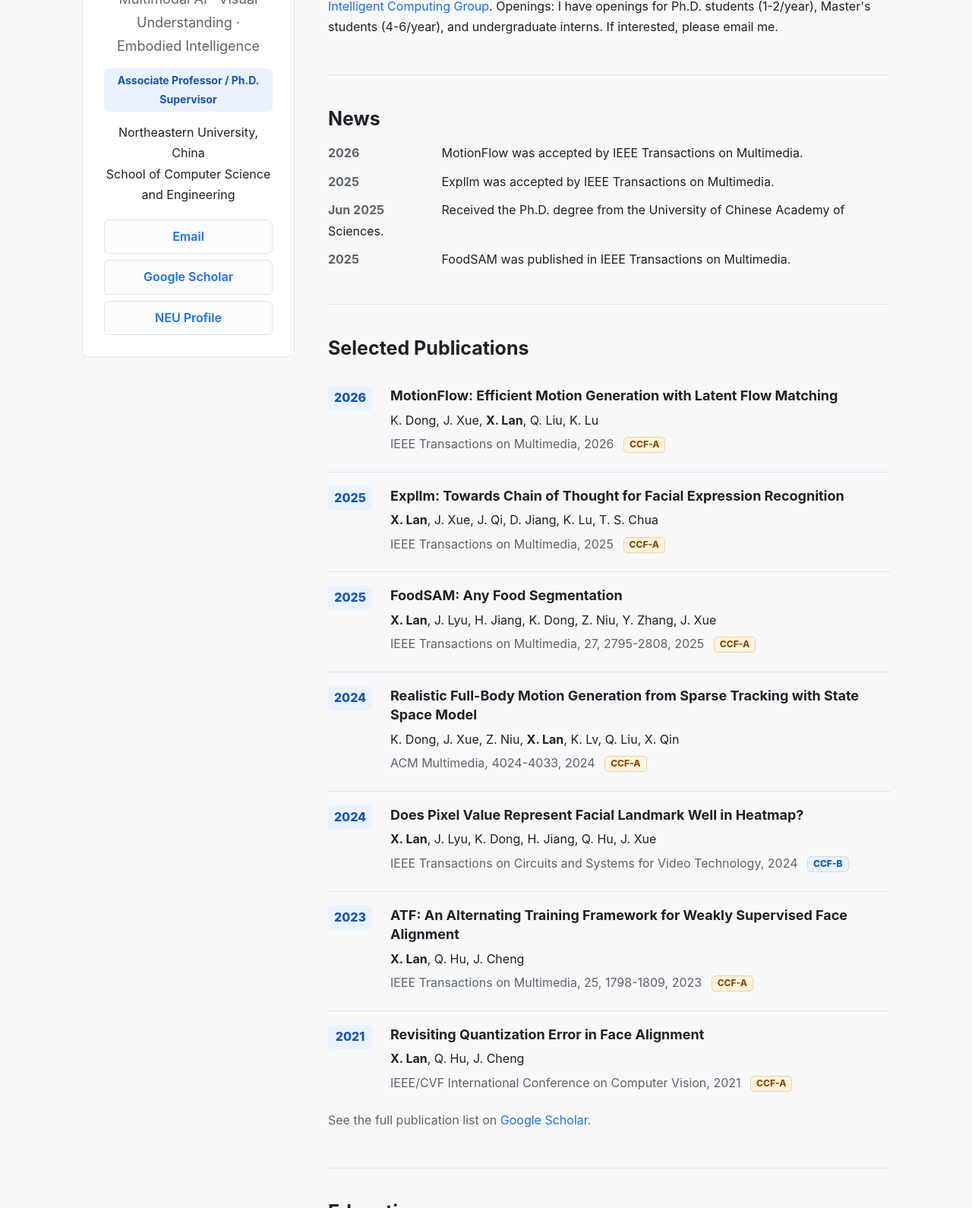
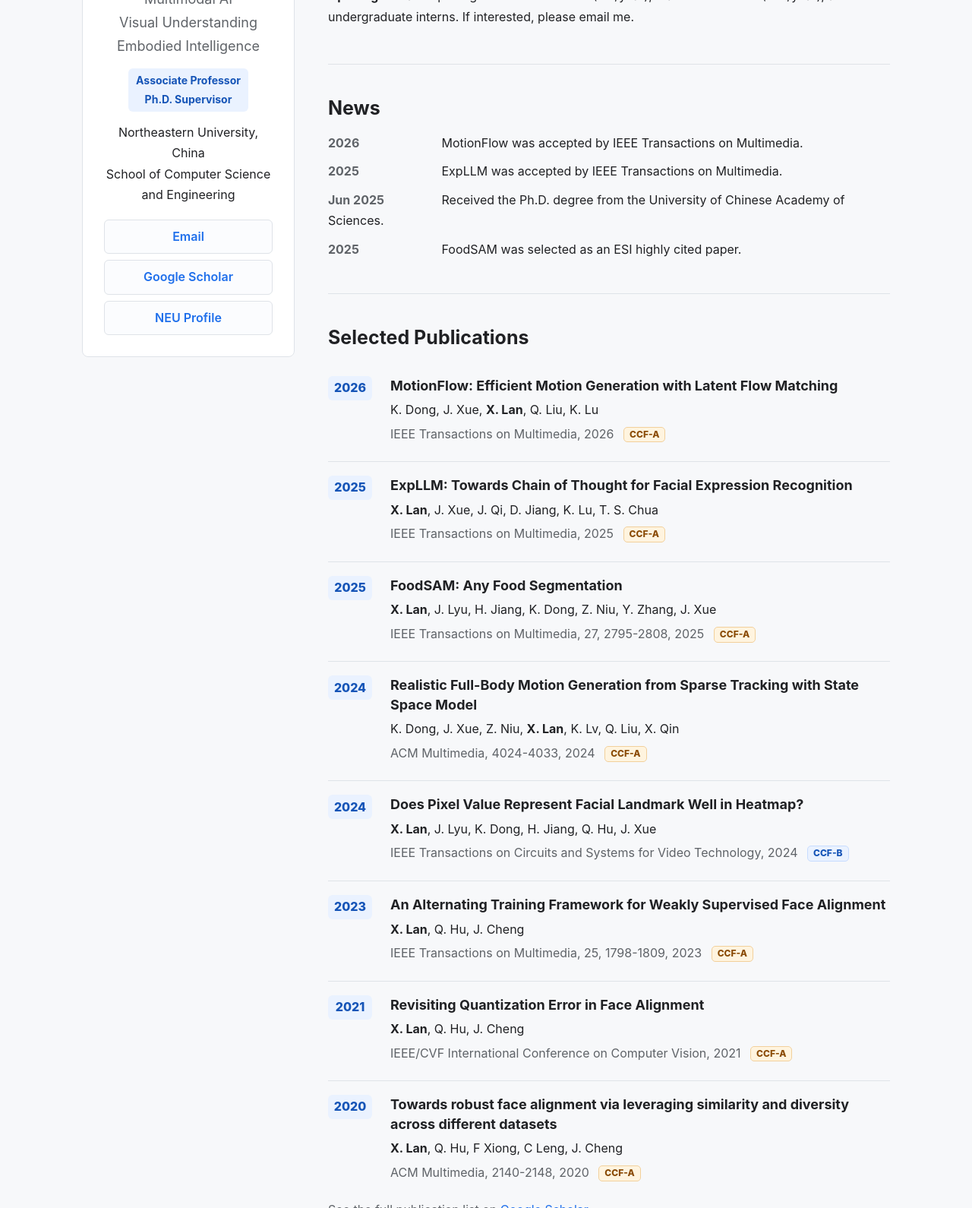
Before and after one commit to starhiking/Xing.Lan, a plain HTML site: page index.html in a window 1280 px wide. Shown: the part 401-1991 px from the top of the page at 76% size. Drawn offline with Linux system fonts and the light colour scheme.

Commit message:
Update FoodSAM news item

```diff
--- a/index.html
+++ b/index.html
@@ -23,8 +23,8 @@
       <aside class="profile">
         <img class="portrait" src="assets/profile.png" alt="Portrait of Xing Lan">
         <h1>Xing Lan</h1>
-        <p class="english-name">Multimodal AI · Visual Understanding · Embodied Intelligence</p>
-        <p class="role">Associate Professor / Ph.D. Supervisor</p>
+        <p class="english-name">Multimodal AI <br> Visual Understanding <br> Embodied Intelligence</p>
+        <p class="role">Associate Professor <br> Ph.D. Supervisor</p>
         <p>Northeastern University, China<br>School of Computer Science and Engineering</p>
         <div class="links" aria-label="Academic links">
           <a href="mailto:lanx@cse.neu.edu.cn">Email</a>
@@ -37,7 +37,10 @@
         <section id="about" class="section">
           <h2>About</h2>
           <p>
-            I am an Associate Professor and Ph.D. supervisor in the School of Computer Science and Engineering at Northeastern University, China. I received my Ph.D. in Engineering from the University of Chinese Academy of Sciences in June 2025 and was a visiting scholar at the National University of Singapore. My research interests include multimodal large models, image and video understanding, and embodied intelligence. I have published more than 20 papers in leading journals and conferences, including over 10 papers in CCF-A venues and IEEE Transactions, and hold two granted Chinese invention patents. I received the President's Award of the Chinese Academy of Sciences, the CAS ZhuLi Yuehua Award, the 3DMM Best Student Paper Award, and the ChinaMM Best Poster Award. I am a member of the <a href="https://mp.weixin.qq.com/s/MUcymtbQegbyXdLZfuG2OA" target="_blank" rel="noreferrer">Cloud-Network Intelligent Computing Group</a>. Openings: I have openings for Ph.D. students (1-2/year), Master's students (4-6/year), and undergraduate interns. If interested, please email me.
+            I am an Associate Professor and Ph.D. supervisor in the School of Computer Science and Engineering at Northeastern University, China. I received my Ph.D. in Engineering from the University of Chinese Academy of Sciences in June 2025 and was a visiting scholar at the National University of Singapore. My research interests include multimodal large models, image and video understanding, and embodied intelligence. I received the President's Award of the Chinese Academy of Sciences, the CAS ZhuLi Yuehua Award, the 3DMM Best Student Paper Award, and the ChinaMM Best Poster Award. I am a member of the <a href="https://mp.weixin.qq.com/s/MUcymtbQegbyXdLZfuG2OA" target="_blank" rel="noreferrer">Cloud-Network Intelligent Computing Group</a>.
+          </p>
+          <p>
+            <strong>Openings:</strong> I have openings for Ph.D. students (1-2/year), Master's students (4-6/year), and undergraduate interns. If interested, please email me.
           </p>
         </section>
 
@@ -45,9 +48,9 @@
           <h2>News</h2>
           <ul class="timeline">
             <li><time>2026</time> MotionFlow was accepted by IEEE Transactions on Multimedia.</li>
-            <li><time>2025</time> Expllm was accepted by IEEE Transactions on Multimedia.</li>
+            <li><time>2025</time> ExpLLM was accepted by IEEE Transactions on Multimedia.</li>
             <li><time>Jun 2025</time> Received the Ph.D. degree from the University of Chinese Academy of Sciences.</li>
-            <li><time>2025</time> FoodSAM was published in IEEE Transactions on Multimedia.</li>
+            <li><time>2025</time> FoodSAM was selected as an ESI highly cited paper.</li>
           </ul>
         </section>
 
@@ -64,7 +67,7 @@
           <article class="publication">
             <div class="pub-year">2025</div>
             <div>
-              <h3>Expllm: Towards Chain of Thought for Facial Expression Recognition</h3>
+              <h3>ExpLLM: Towards Chain of Thought for Facial Expression Recognition</h3>
               <p><strong>X. Lan</strong>, J. Xue, J. Qi, D. Jiang, K. Lu, T. S. Chua</p>
               <p class="venue">IEEE Transactions on Multimedia, 2025 <span class="ccf ccf-a">CCF-A</span></p>
             </div>
@@ -96,7 +99,7 @@
           <article class="publication">
             <div class="pub-year">2023</div>
             <div>
-              <h3>ATF: An Alternating Training Framework for Weakly Supervised Face Alignment</h3>
+              <h3>An Alternating Training Framework for Weakly Supervised Face Alignment</h3>
               <p><strong>X. Lan</strong>, Q. Hu, J. Cheng</p>
               <p class="venue">IEEE Transactions on Multimedia, 25, 1798-1809, 2023 <span class="ccf ccf-a">CCF-A</span></p>
             </div>
@@ -107,6 +110,14 @@
               <h3>Revisiting Quantization Error in Face Alignment</h3>
               <p><strong>X. Lan</strong>, Q. Hu, J. Cheng</p>
               <p class="venue">IEEE/CVF International Conference on Computer Vision, 2021 <span class="ccf ccf-a">CCF-A</span></p>
+            </div>
+          </article>
+          <article class="publication">
+            <div class="pub-year">2020</div>
+            <div>
+              <h3>Towards robust face alignment via leveraging similarity and diversity across different datasets</h3>
+              <p><strong>X. Lan</strong>, Q. Hu, F Xiong, C Leng, J. Cheng</p>
+              <p class="venue">ACM Multimedia, 2140-2148, 2020 <span class="ccf ccf-a">CCF-A</span></p>
             </div>
           </article>
           <p class="more-link">
```
